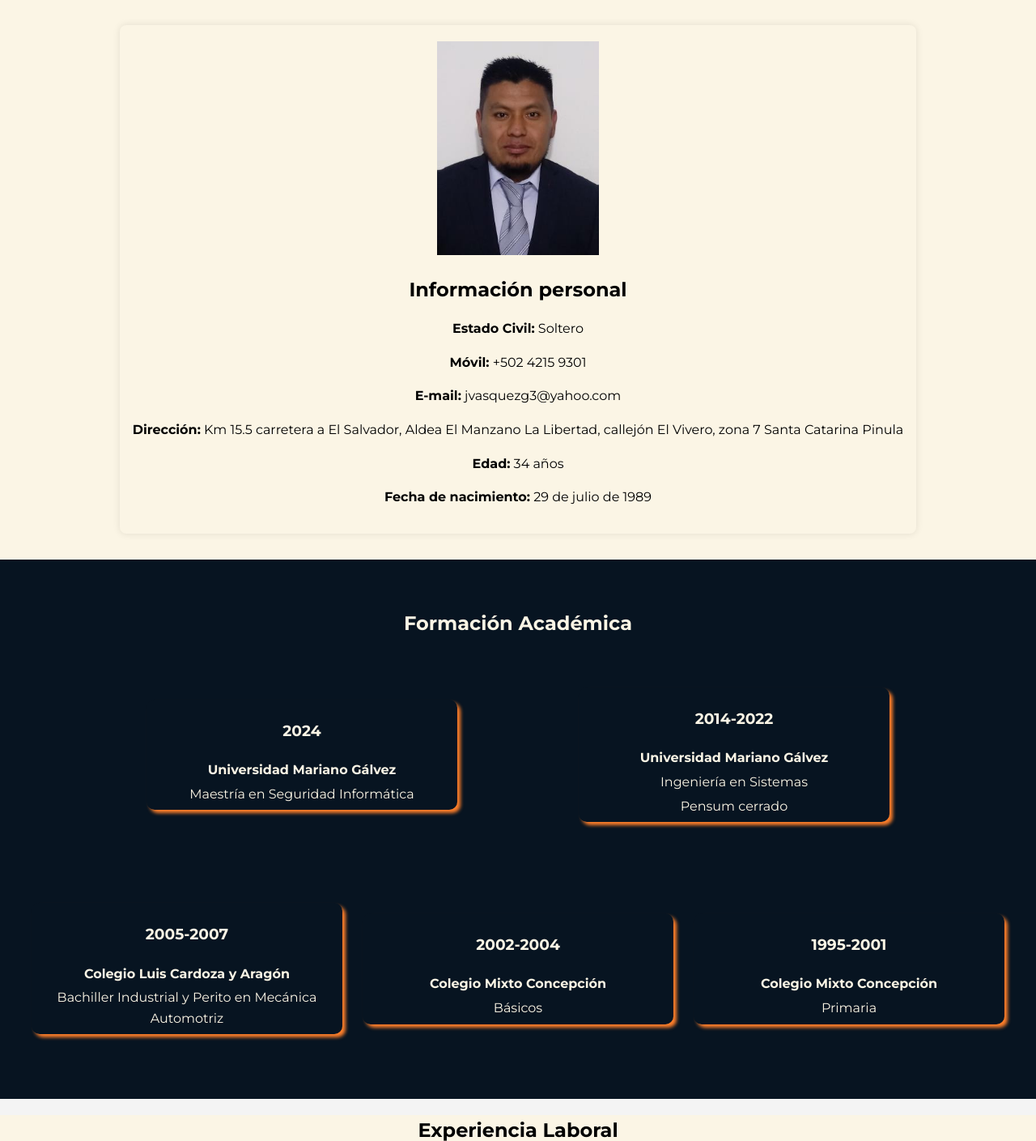
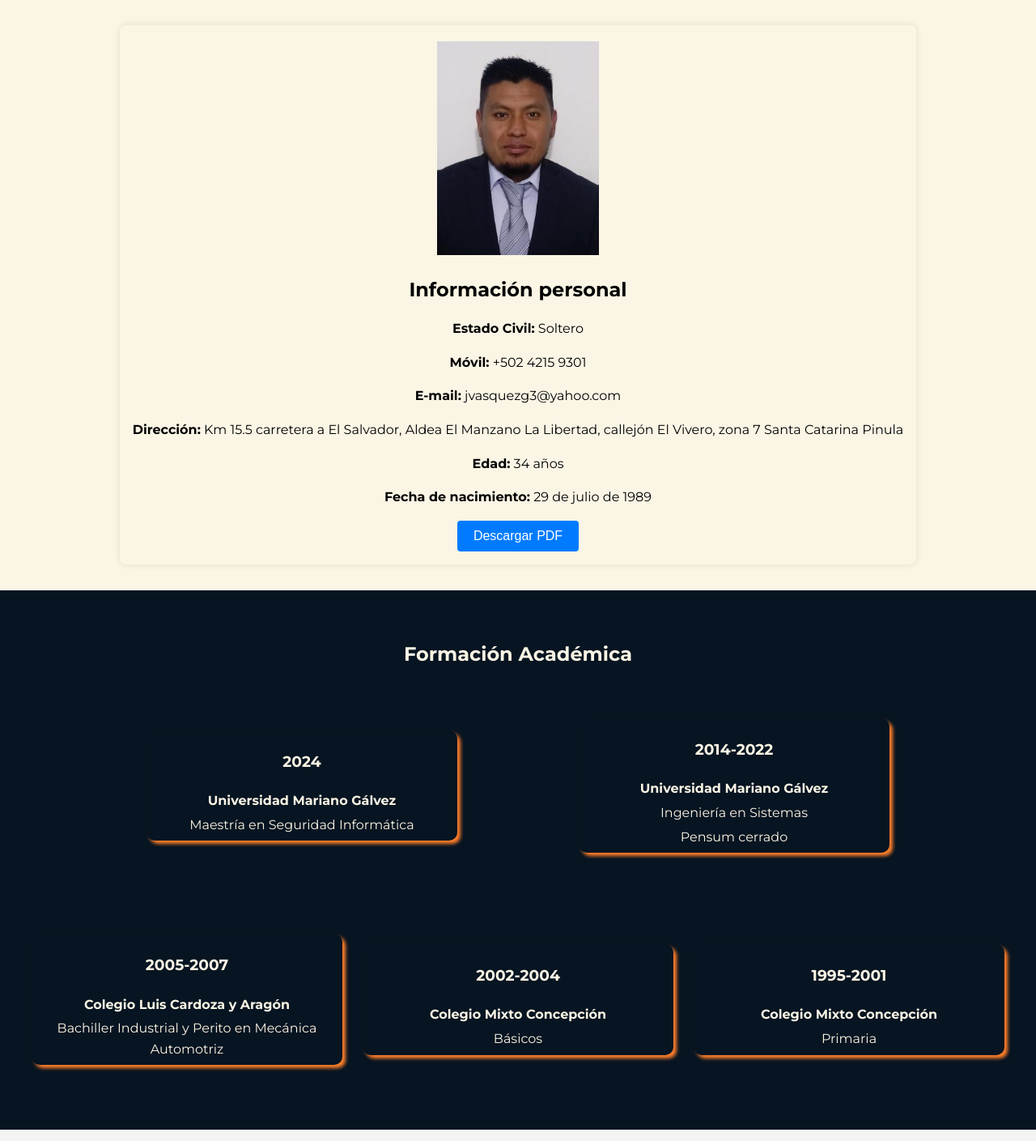
Before and after one commit to jvasquezg3/CvWeb, a Flask app: page / in a window 1280 px wide. Shown: the part 157-1566 px from the top of the page at 81% size. Run offline with Flask 3, Linux system fonts and the light colour scheme.

Commit message:
Add files via upload

```diff
--- a/static/scripts.js
+++ b/static/scripts.js
@@ -34,6 +34,14 @@ document.querySelectorAll('nav a').forEach(anchor => {
     });
 });
 */
+
+function openPDF() {
+    // URL del PDF que deseas abrir
+    var pdfUrl = './static/documents/JvasquezCV.pdf';
+    // Abrir el PDF en una nueva pestaña
+    window.open(pdfUrl, '_blank');
+}
+
 
 //Animación línea de tiempo
 document.addEventListener('DOMContentLoaded', function() {
--- a/static/styles.css
+++ b/static/styles.css
@@ -115,6 +115,23 @@ main {
 .info h3 {
     margin: 0;
     font-size: 1.5em;
+}
+
+.btn {
+    display: inline-block;
+    padding: 10px 20px;
+    background-color: #007bff;
+    color: #fff;
+    text-decoration: none;
+    border: none;
+    border-radius: 4px;
+    cursor: pointer;
+    font-size: 16px;
+    transition: background-color 0.3s ease;
+}
+
+.btn:hover {
+    background-color: #0056b3;
 }
 
 /* Estilos generales */
--- a/templates/index.html
+++ b/templates/index.html
@@ -49,6 +49,7 @@
                 <p><strong>Dirección:</strong> Km 15.5 carretera a El Salvador, Aldea El Manzano La Libertad, callejón El Vivero, zona 7 Santa Catarina Pinula</p>
                 <p><strong>Edad:</strong> 34 años</p>
                 <p><strong>Fecha de nacimiento:</strong> 29 de julio de 1989</p>
+                <button class="btn" onclick="openPDF()">Descargar PDF</button>
             </div>
         </section>
     </main>
```
